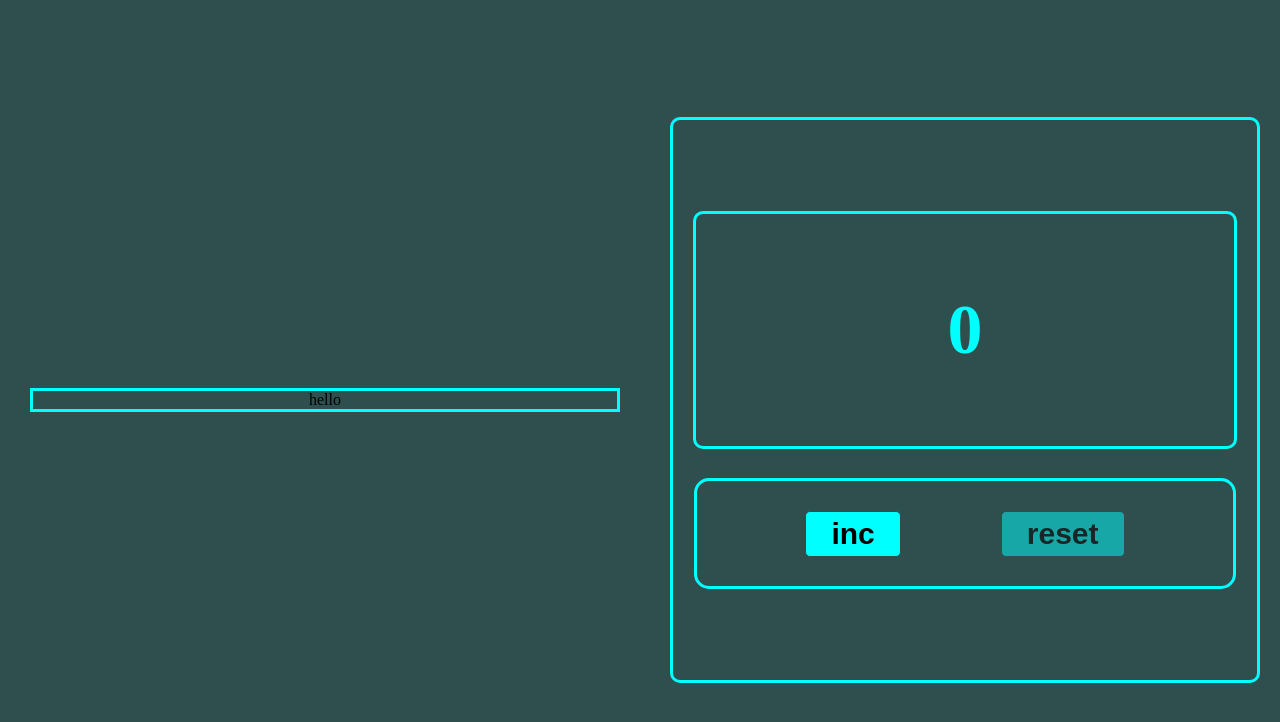
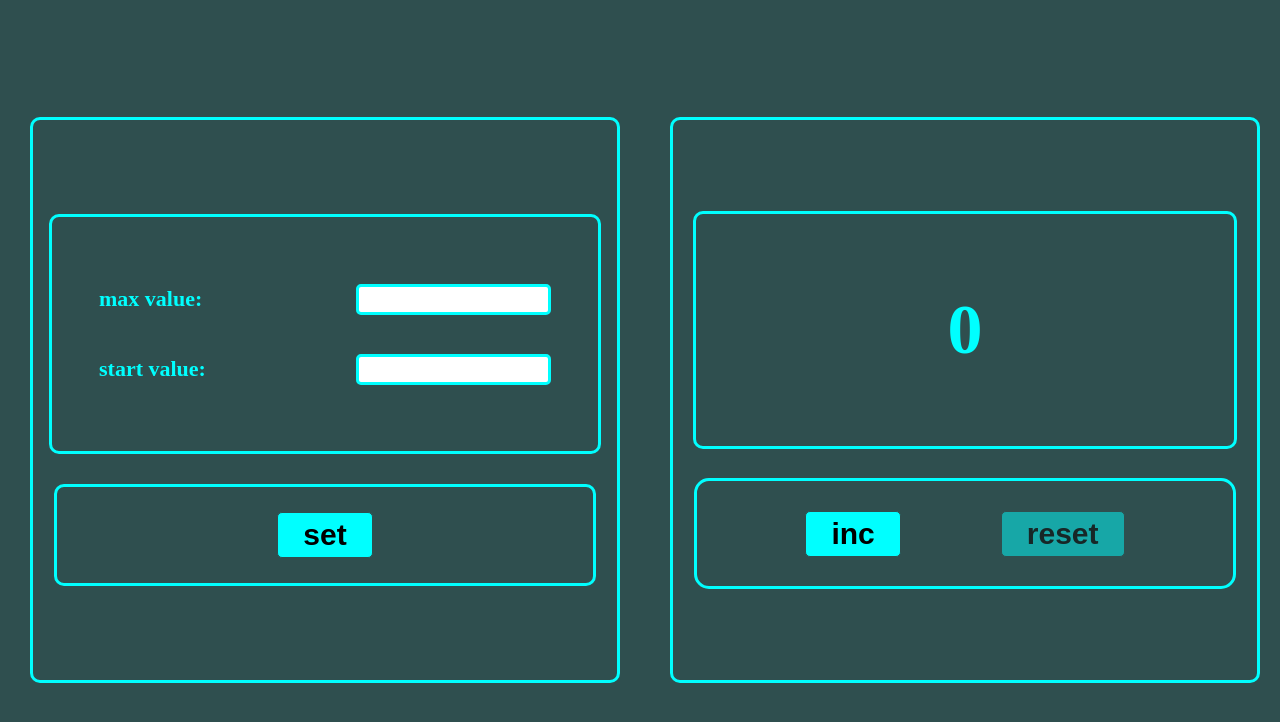
Before and after one commit to DmitryShastel/Native_JS_2.0_old, a React (Create React App) app in the folder Folder_1/native_js_2.0/: page / in a window 1280 px wide. Shown: the top 722 px of the page. Built offline with nearby package versions, Linux system fonts and the light colour scheme.

Commit message:
Counter_2.0: Counter_2_0 settings style is added

```diff
--- a/Folder_1/native_js_2.0/src/Native_JS_2.0/Native_JS_Tuesday/Counter_2.0/Counter.tsx
+++ b/Folder_1/native_js_2.0/src/Native_JS_2.0/Native_JS_Tuesday/Counter_2.0/Counter.tsx
@@ -28,7 +28,17 @@ export const Counter_2_0 = (props: CounterType) => {
 
             <div className={'counter-settings'}>
                 <Settings/>
+                <div className={'setting-button'}>
+                    <SuperButton
+                        title='set'
+                        callback={() => {
+                        }}
+                        // className={props.counter === 5 ? 'disabled-inc' : ''}
+                    />
+                </div>
+
             </div>
+
 
             <div className={'counter-counter'}>
                 <div className={'counter-display'}>
--- a/Folder_1/native_js_2.0/src/Native_JS_2.0/Native_JS_Tuesday/Counter_2.0/Counter_2.0Styles.css
+++ b/Folder_1/native_js_2.0/src/Native_JS_2.0/Native_JS_Tuesday/Counter_2.0/Counter_2.0Styles.css
@@ -9,6 +9,7 @@
 .counter-settings {
     flex: 1;
     display: flex;
+    height: 70vh;
     flex-direction: column;
     align-items: center;
     justify-content: center;
@@ -17,8 +18,49 @@
 
 .counter-settings {
     border: 3px solid #00FFFF;
+    border-radius: 10px;
 }
 
+.settings-container {
+    display: flex;
+    flex-direction: column;
+    border: 3px solid #00FFFF;
+    border-radius: 10px;
+    padding: 8% 8%;
+}
+
+.setting-row {
+    display: flex;
+    align-items: center;
+    justify-content: space-between;
+}
+
+.setting-label {
+    flex: 1;
+    margin-right: 150px;
+    font-size: 22px;
+    color: #00FFFF;
+    font-weight: bold;
+}
+
+.setting-input {
+    outline: none;
+    padding: 5px;
+    border: 3px solid #00FFFF;
+    border-radius: 5px;
+}
+
+.setting-button {
+    border: 3px solid #00FFFF;
+    border-radius: 10px;
+    margin-top: 30px ;
+    padding: 25px 170px;
+}
+
+.input-center {
+    text-align: center;
+    font-weight: bold;
+}
 
 /*Counter*/
 .counter-counter {
--- a/Folder_1/native_js_2.0/src/Native_JS_2.0/Native_JS_Tuesday/Counter_2.0/Settings.tsx
+++ b/Folder_1/native_js_2.0/src/Native_JS_2.0/Native_JS_Tuesday/Counter_2.0/Settings.tsx
@@ -2,8 +2,16 @@ import React from 'react';
 
 export const Settings = () => {
     return (
-        <div >
-            hello
+        <div className="settings-container">
+           <div className="setting-row">
+               <h3 className="setting-label">max value:</h3>
+               <input type={'number'}  className="setting-input input-center"/>
+
+           </div>
+            <div className="setting-row">
+                <h3 className="setting-label">start value:</h3>
+                <input type={'number'} className="setting-input input-center" />
+            </div>
         </div>
     );
 };
```
